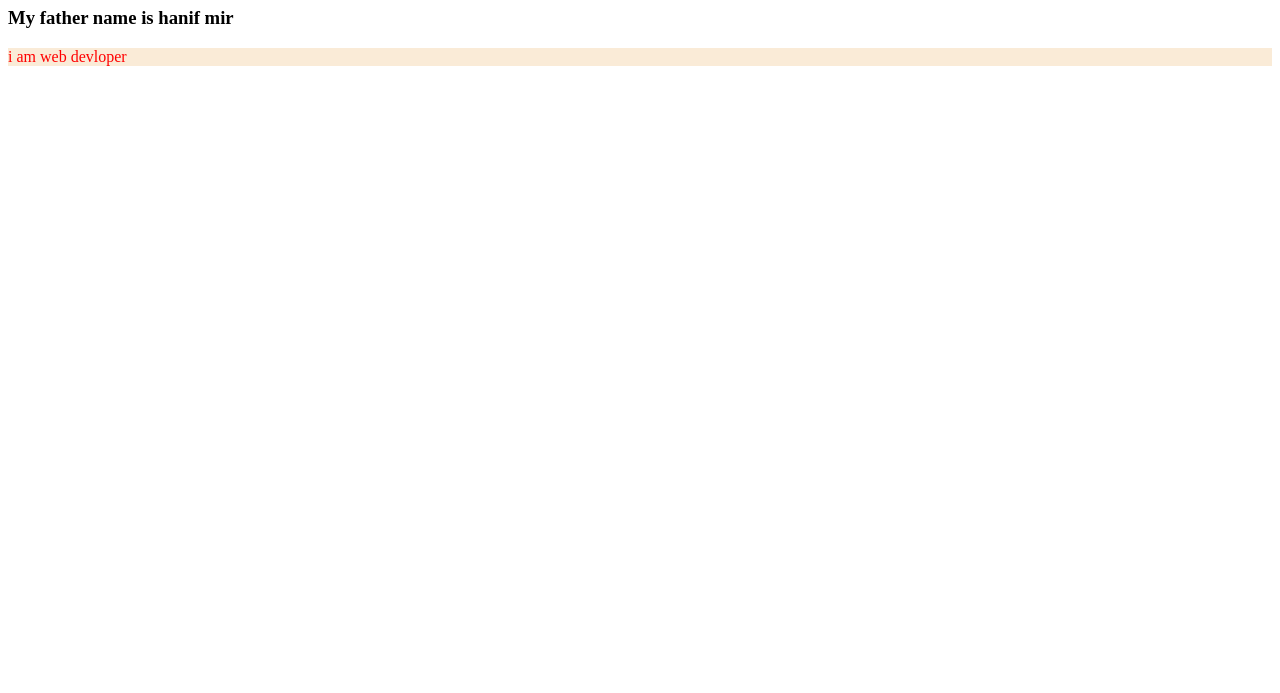
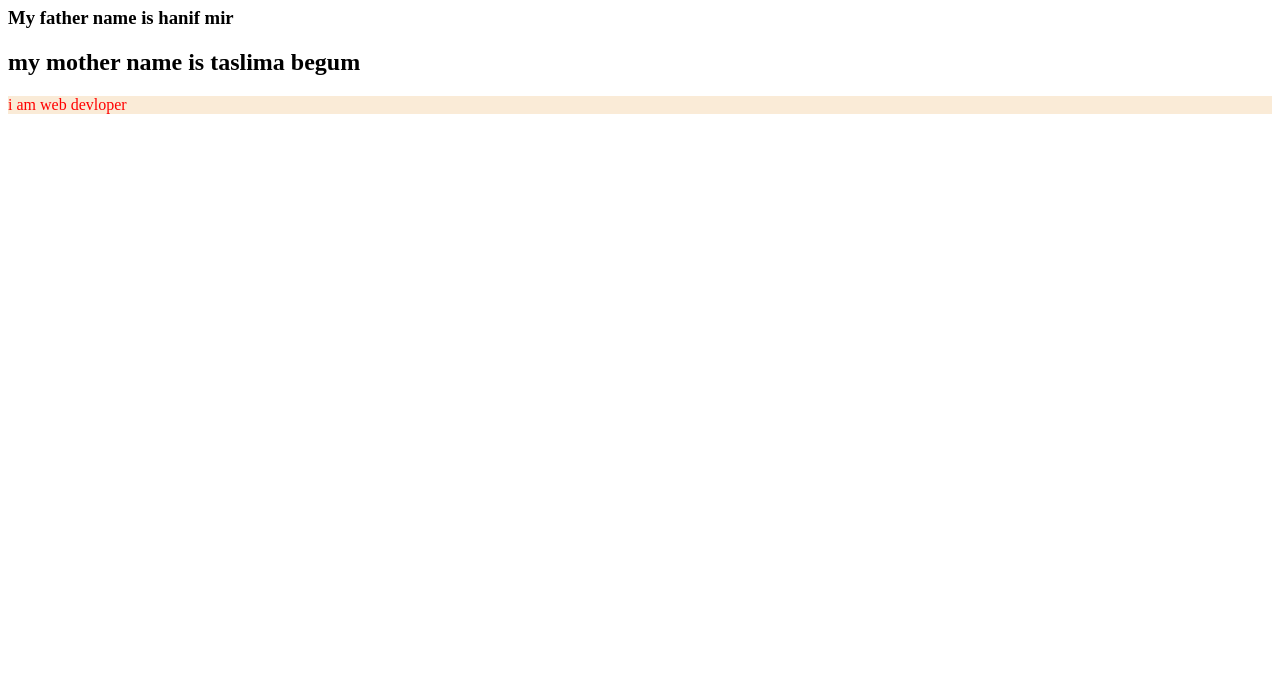
Before and after one commit to tareq621/my-second-ripo, a plain HTML site: page index.html in a window 1280 px wide. Shown: the part 107-800 px from the top of the page. Drawn offline with Linux system fonts and the light colour scheme.

Commit message:
fourth msg

```diff
--- a/index.html
+++ b/index.html
@@ -11,6 +11,7 @@
     <p> Learing is very important all people</p>
     <h1>My Name is Tareq Hossain</h1>
     <h3>My father name is hanif mir</h3>
+    <h2>my mother name is taslima begum</h2>
     <p>i am web devloper</p>
 </body>
 </html>
```
